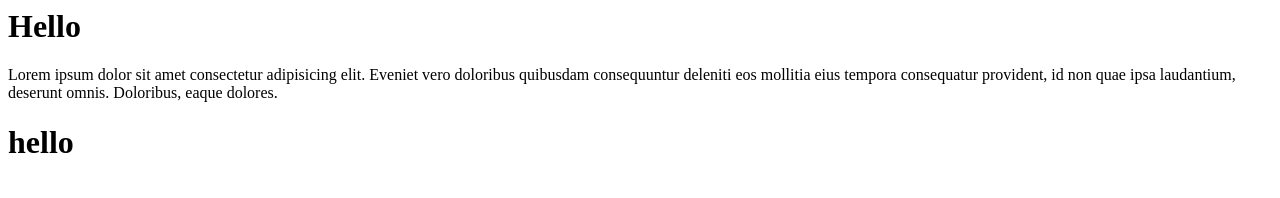
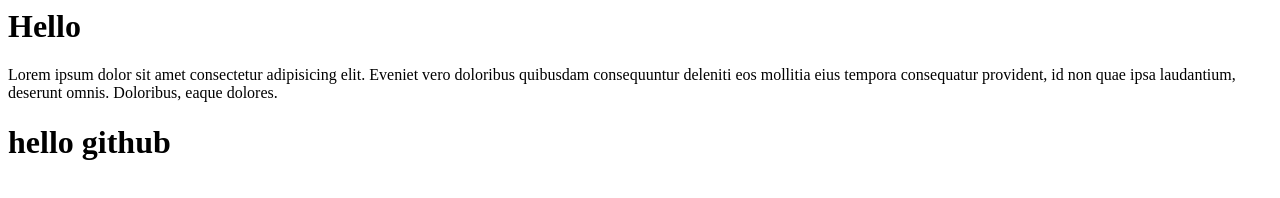
Before and after one commit to itxbasit/practise, a plain HTML site: page index.html in a window 1280 px wide. Drawn offline with Linux system fonts and the light colour scheme.

Commit message:
change in index

```diff
--- a/index.html
+++ b/index.html
@@ -6,4 +6,4 @@
   eaque dolores.
 
 </p>
-<h1>hello</h1>
+<h1>hello github</h1>
```
